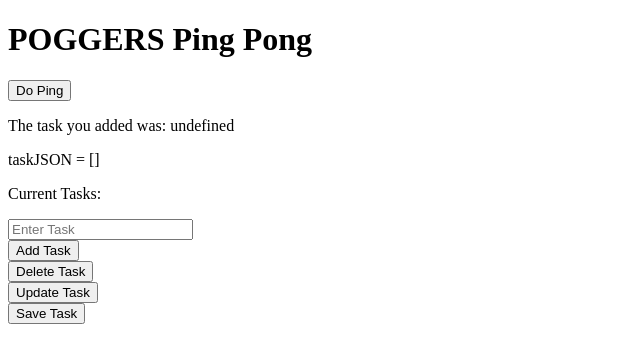
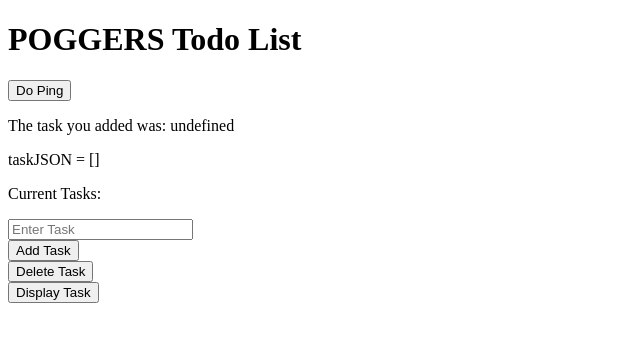
Before and after one commit to Moritz-Bergemann/todo-list-app, a SvelteKit app in the folder todo-list-frontend/: page / in a window 1280 px wide. Shown: the top 362 px of the page, without its empty margins (0-640 px from the left). Built offline with nearby package versions, Linux system fonts and the light colour scheme.

Commit message:
Remove irrelevant functions. /add-todo does not take in name from JSON

```diff
--- a/todo-list-frontend/src/routes/+page.svelte
+++ b/todo-list-frontend/src/routes/+page.svelte
@@ -52,7 +52,7 @@ Things to work on
             taskName = tempName;
             await fetch("http://localhost:3000/add-todo", {
                 method: 'POST',
-                body: {"name": taskName}
+                body: {name: taskName}
             });
 
             // let response = await fetch("http://localhost:3000/add-todo", {taskName});
@@ -63,15 +63,14 @@ Things to work on
 
             // Set our pingResponse variable to change the UI
             taskJSON = responseJson;
+
+            // Pushes string to an array
+            taskArray.push(taskName)
         }
 
         else{
             taskName = undefined;
         }
-    }
-
-    async function displayTasks(){
-        let response = await fetch("http://localhost:3000/get-todos")
     }
 
     async function deleteTask() {
@@ -98,17 +97,20 @@ Things to work on
         // Delete tasks to the Backend
     }
 
-    async function updateTask() {
+    async function displayTasks() {
         // Update tasks to the Backend
-    }
+        let response = await fetch("http://localhost:3000/get-todos");
 
-    async function saveTask() {
-        // Export tasks to the Backend
+        // Get the JSON body from the request
+        let responseJson = await response.json();
+
+        // Set our pingResponse variable to change the UI
+        taskJSON = responseJson;
     }
 
 </script>
 
-<h1>POGGERS Ping Pong</h1>
+<h1>POGGERS Todo List</h1>
 
 <div>
     <button on:click={ping}>
@@ -124,18 +126,19 @@ Things to work on
 <p>The task you added was: {taskName}</p>
 <p>taskJSON = {JSON.stringify(taskJSON)}</p>
 
-<p>Current Tasks: {taskJSON}</p>
+<p>Current Tasks:</p>
 <p>
     {#each taskJSON as task, i}
+        taskName: {taskArray[task.id]}
+        <br>
         taskID: {task.id}
         <br>
         taskBool: {task.isDone}
         <br>
-        <br>
     {/each}
 </p>
 
-<input bind:value={tempName} placeholder="Enter Task" />
+<input bind:value={tempName} placeholder="Enter Task"/>
 
 <div>
     <button on:click={addTask}>
@@ -150,13 +153,7 @@ Things to work on
 </div>
 
 <div>
-    <button on:click={updateTask}>
-        Update Task
+    <button on:click={displayTasks}>
+        Display Task
     </button>
 </div>
-
-<div>
-    <button on:click={saveTask}>
-        Save Task
-    </button>
-</div>
```
Also changed, not shown: 1 other file (tests, documents, lock files or other folders).
